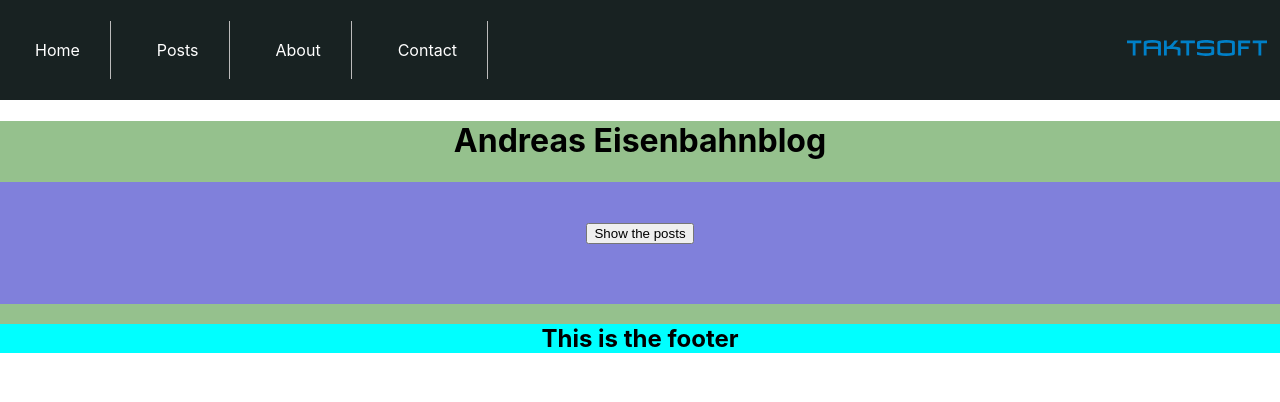
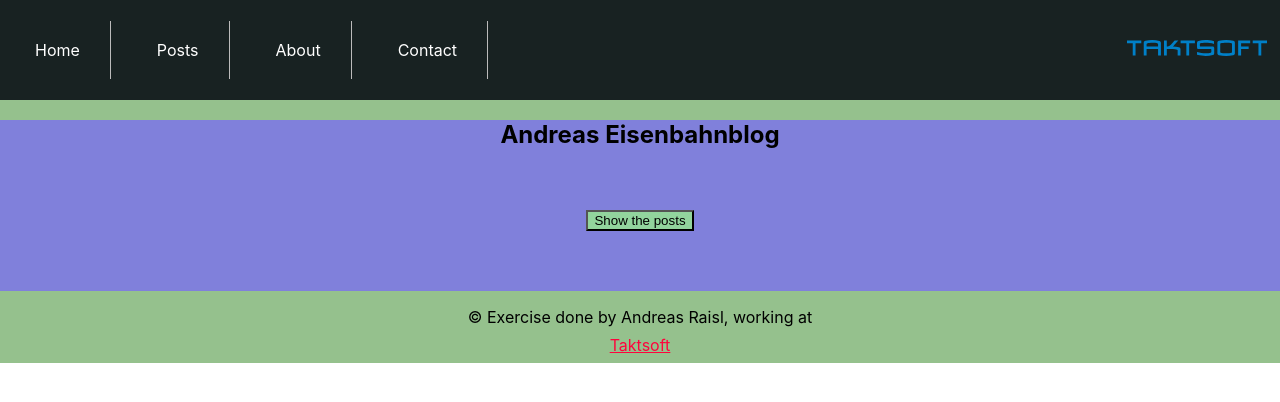
Before and after one commit to araisl/blog-post-sanity-exercise, a React (Create React App) app: page / in a window 1280 px wide. Shown: the top 402 px of the page. Built offline with nearby package versions, Linux system fonts and the light colour scheme; the HTML template or start-up script is replaced by a standard one.

Commit message:
Improve styling

```diff
--- a/src/App.css
+++ b/src/App.css
@@ -107,6 +107,10 @@ nav.navContainer .navItemContainer {
   background-color: rgb(128, 128, 219);
 }
 
+button {
+  background-color: #92d49d;
+}
+
 .footer {
   background-color: aqua;
 }
--- a/src/App.js
+++ b/src/App.js
@@ -1,4 +1,5 @@
 import NavBar from './components/NavBar';
+import Footer from './components/Footer';
 
 // Routing
 import { BrowserRouter, Route, Routes, Link } from "react-router-dom";
@@ -14,12 +15,15 @@ const App = () => {
     <BrowserRouter>
       <div className="App">
 			  <NavBar />
-		  </div>
-      <Routes>
-        <Route exact path='/' element={< Home />}></Route>
-        <Route exact path='/about' element={< About />}></Route>
-        <Route exact path='/posts' element={< postsView />}></Route>
-      </Routes>
+
+        <Routes>
+          <Route exact path='/' element={< Home />}></Route>
+          <Route exact path='/about' element={< About />}></Route>
+          <Route exact path='/posts' element={< postsView />}></Route>
+        </Routes>
+
+        <Footer />
+      </div>
     </BrowserRouter>
   );
 }
--- a/src/components/Footer.js
+++ b/src/components/Footer.js
@@ -1,8 +1,12 @@
 const Footer = () => {
   return (
     <div>
-        <h2 className="footer"> This is the footer </h2>
-
+      <p>
+        © Exercise done by Andreas Raisl, working at
+        <a href="https://taktsoft.com/" style={{ color: "#FE043C" }}>
+          Taktsoft
+        </a>
+      </p>
     </div>
   )
 }
--- a/src/components/NavBar.js
+++ b/src/components/NavBar.js
@@ -1,10 +1,11 @@
 import React from 'react'
 import Logo from './Logo';
 import logo from  '../taktsoft-logo.svg';
-import { BrowserRouter, Route, Routes, Link } from "react-router-dom";
+import { Link } from "react-router-dom";
 
 const NavBar = () => {
   return (
+		<header>
     <nav className="navContainer">
 			<ul>
 				<div className='menu'>
@@ -28,6 +29,7 @@ const NavBar = () => {
 					</Link>
 			</div>
 	  </nav>
+		</header>
   )
 }
 
--- a/src/components/Posts.js
+++ b/src/components/Posts.js
@@ -1,6 +1,7 @@
 import {useState} from 'react';
 import Post from './Post';
 import Button from './Button';
+import Heading from './Heading';
 
 const PROJECT_ID = "1oup0h9h";
 const   DATASET = "production";
@@ -29,6 +30,7 @@ const Posts = () => {
 
   return(
     <div className='postsContainer'>
+      <Heading />
       <br/> <br/>
       <button onClick={() => showPosts()}> Show the posts </button>
       {/* <Button /> */}
--- a/src/views/Home.js
+++ b/src/views/Home.js
@@ -1,15 +1,10 @@
-import NavBar from './../components/NavBar';
-import Heading from './../components/Heading';
-import Footer from './../components/Footer';
 import Posts from './../components/Posts'
 
 function Home (){
 	return (
-		<div className="App">
-			<Heading />
+		<section>
 			<Posts />
-			<Footer />
-		</div>
+		</section>
 	)
 }
 
```
